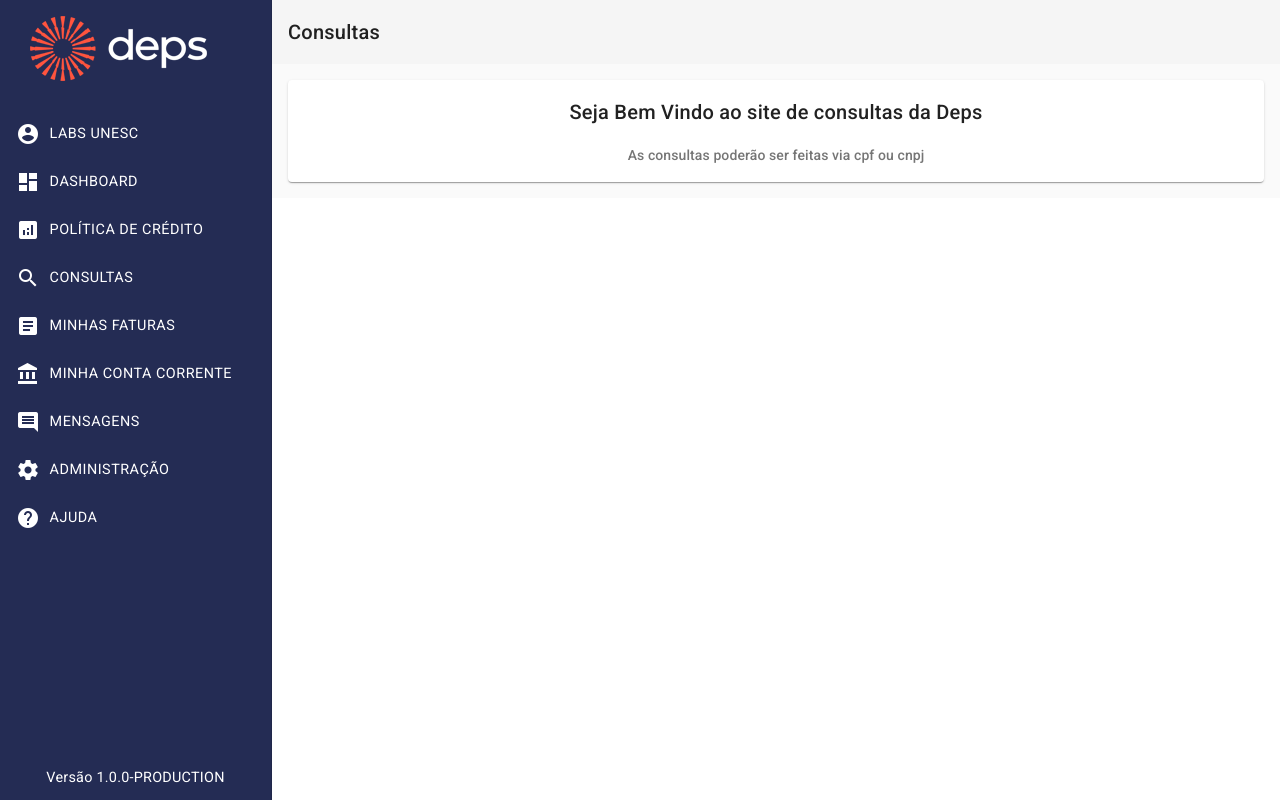
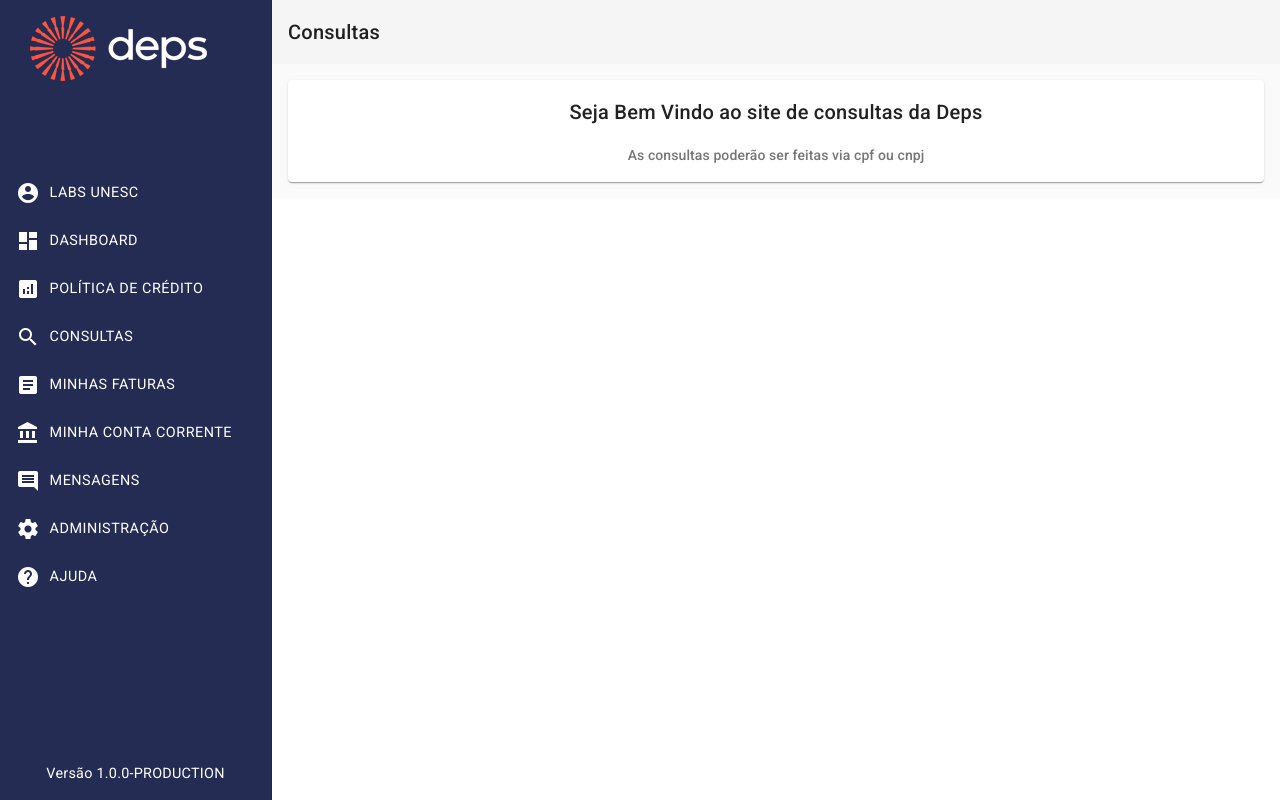
Before and after one commit to osLeonardo/labdeps-api, an Angular app in the folder frontend/: page / in a window 1280 px wide. Built offline with nearby package versions, Linux system fonts and the light colour scheme.

Commit message:
TA PRONTAAAAA

```diff
--- a/frontend/src/app/components/template/nav/nav.component.css
+++ b/frontend/src/app/components/template/nav/nav.component.css
@@ -34,8 +34,19 @@ width: 100%;
     font-size: 0.9rem;
     font-family: 'Roboto', sans-serif;
     color: white;
-    position: absolute;
-    bottom: 0;
     width: 100%;
     text-align: center;
+    margin-bottom: 1rem;
+
 }
+
+div{
+    height:100%;
+    display:flex;
+    flex-direction: column;
+    justify-content: space-between;
+}
+
+mat-nav-list{
+    margin-bottom: 6rem;
+}
--- a/frontend/src/app/components/template/nav/nav.component.html
+++ b/frontend/src/app/components/template/nav/nav.component.html
@@ -1,5 +1,6 @@
 <mat-sidenav-container class="container">
         <mat-sidenav class="sidenav" mode="side" opened fixedInViewport="true">
+            <div>
                         <a routerLink="/"><img src="../../../../assets/img/logo-deps-completo-colorido.png" alt="Logo" class="logo"></a>
                 <mat-nav-list>
                     <mat-list-item class="user">
@@ -75,8 +76,8 @@
                         </a>
                     </mat-list-item>
                 </mat-nav-list>
-
                 <p class="versao">Versão 1.0.0-PRODUCTION</p>
+            </div>
         </mat-sidenav>
     <mat-sidenav-content class="content">
         <app-header></app-header>
```
Lines whose indentation alone changed are shown as unchanged.
